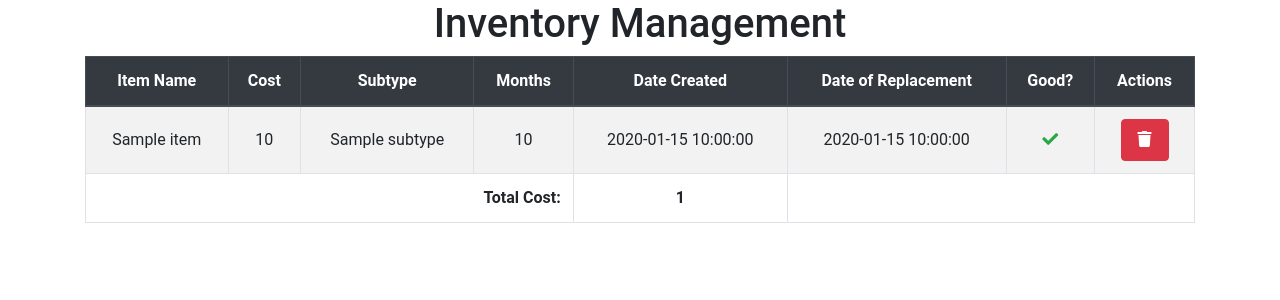
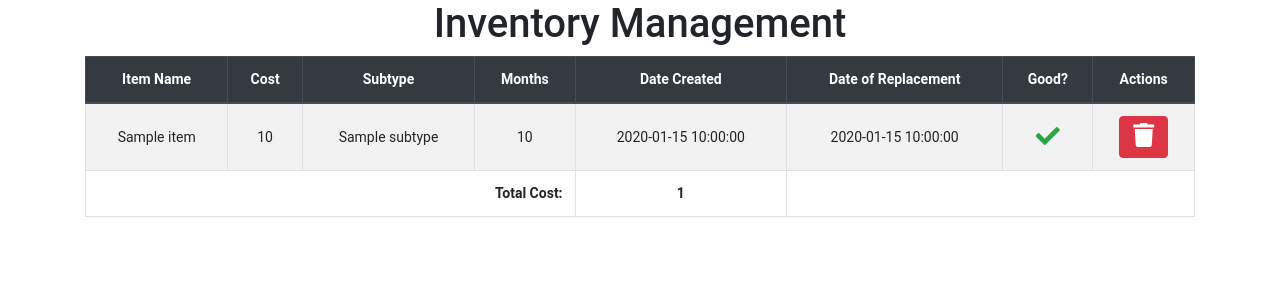
Before and after one commit to sridharsabarish/easyInventory, a Flask app: template templates/display.html in a window 1280 px wide. Shown: the part 56-356 px from the top of the page. Run offline with Flask 2, Linux system fonts and the light colour scheme; the template is opened without the code that fills it: most values are stand-ins (such as "Sample title", 1, 10 or a date in 2020); some libraries are stand-ins or nearby versions.

Commit message:
Updated inventory manager with UX changes

```diff
--- a/templates/display.html
+++ b/templates/display.html
@@ -8,14 +8,18 @@
     <link rel="stylesheet" href="https://cdnjs.cloudflare.com/ajax/libs/font-awesome/5.15.3/css/all.min.css">
     <style>
         body { font-family: 'Roboto', sans-serif; }
-        .table { font-size: 16px; }
+        .table { font-size: 14px; }
         .table th, .table td { vertical-align: middle; }
         .table th { font-weight: 500; }
-        .table .btn { padding: 0.5rem 1rem; font-size: 1rem; border-radius: 0.25rem; }
+        .table .btn { padding: 0.4rem 0.8rem; font-size: 0.9rem; border-radius: 0.25rem; }
         .table .btn-primary { background-color: #007bff; border-color: #007bff; }
         .table .btn-danger { background-color: #dc3545; border-color: #dc3545; }
         .table .btn-primary:hover { background-color: #0069d9; }
         .table .btn-danger:hover { background-color: #c82333; }
+        @media (max-width: 767px) {
+            .table { font-size: 12px; }
+            .table th, .table td { padding: 0.2rem; }
+        }
     </style>
 </head>
 <body>
@@ -70,13 +74,13 @@
                     <td class="text-center">{{ item.dateOfReplacement }}</td>
                     <td class="text-center">
                         {% if item.needsReplacement %}
-                            <i class="fas fa-times text-danger"></i>
+                            <i class="fas fa-times text-danger" style="font-size: 1.5rem;"></i>
                         {% else %}
-                            <i class="fas fa-check text-success"></i>
+                            <i class="fas fa-check text-success" style="font-size: 1.5rem;"></i>
                         {% endif %}
                     </td>
                     <td class="text-center">
-                        <a href="/inventory/delete?name={{ item.name }}" class="btn btn-danger" title="Delete"><i class="fas fa-trash"></i></a>
+                        <a href="/inventory/delete?name={{ item.name }}" class="btn btn-danger" title="Delete"><i class="fas fa-trash" style="font-size: 1.5rem;"></i></a>
                     </td>
                 </tr>
                 {% endfor %}
```
Also changed, not shown: templates/add.html (+8 -1 lines), app.py (line endings or trailing spaces).
